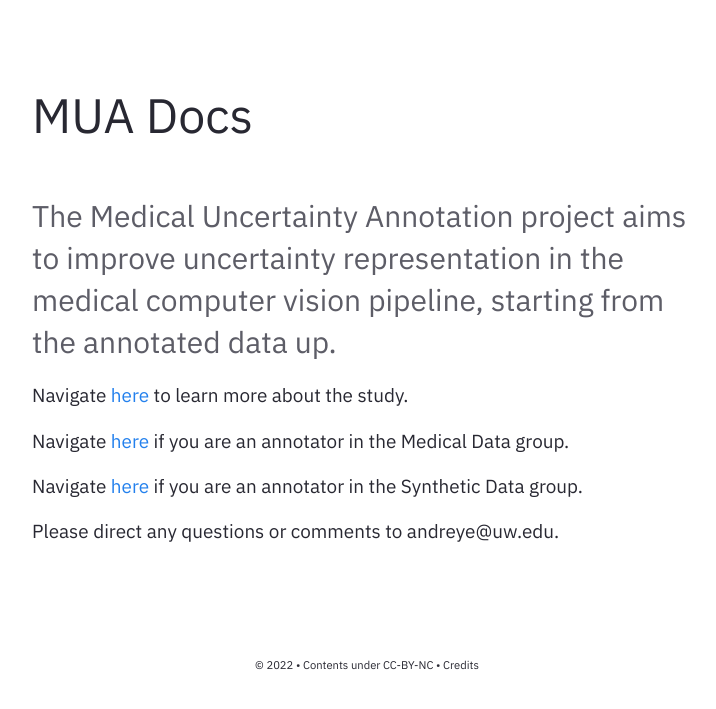
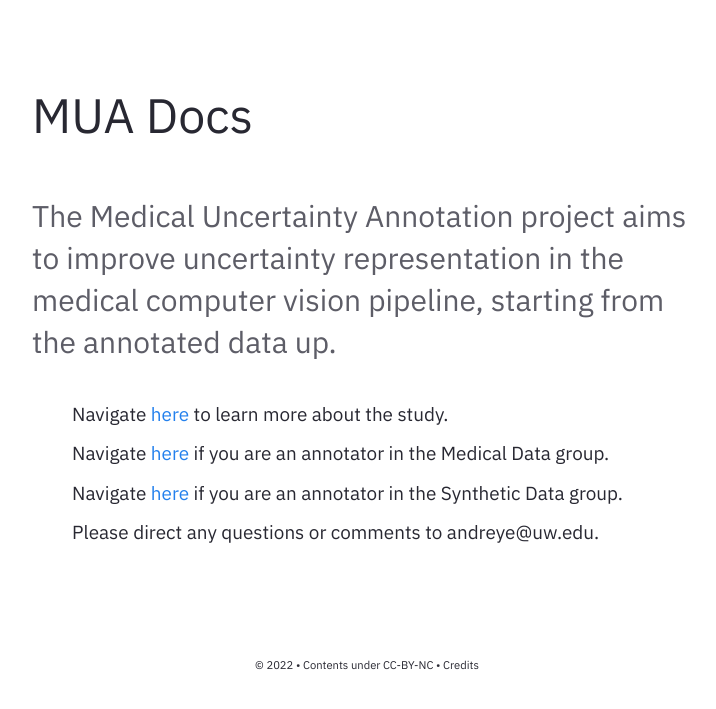
Before and after one commit to andre-ye/muadocs, a Jekyll site: the page built from pages/index.md, in a window 1280 px wide. Shown: the top 709 px of the page, without its empty margins (273-989 px from the left). Built offline with Jekyll 4.4.1, drawn with Linux system fonts in a browser that asks for light colours.

Commit message:
Update Homepage.html

```diff
--- a/_includes/Homepage.html
+++ b/_includes/Homepage.html
@@ -3,9 +3,10 @@
     <div class="home-sub-text"> <h3>
         The Medical Uncertainty Annotation project aims to improve uncertainty representation in the medical computer vision pipeline, starting from the annotated data up.</h3>
     </div>
-    <p>Navigate <a href="/about" target="_blank">here</a> to learn more about the study.</p>
-    <p>Navigate <a href="/med_grp/start" target="_blank">here</a> if you are an annotator in the Medical Data group.</p>
-    <p>Navigate <a href="/syn_grp/start" target="_blank">here</a> if you are an annotator in the Synthetic Data group.</p>
+    <ul>
+        <li>Navigate <a href="/muadocs/about" target="_blank">here</a> to learn more about the study.</li>
+        <li>Navigate <a href="/muadocs/med_grp/start" target="_blank">here</a> if you are an annotator in the Medical Data group.</li>
+        <li>Navigate <a href="/muadocs/syn_grp/start" target="_blank">here</a> if you are an annotator in the Synthetic Data group.</li>
 
     <p>Please direct any questions or comments to andreye@uw.edu.</p>
 </div>
```
